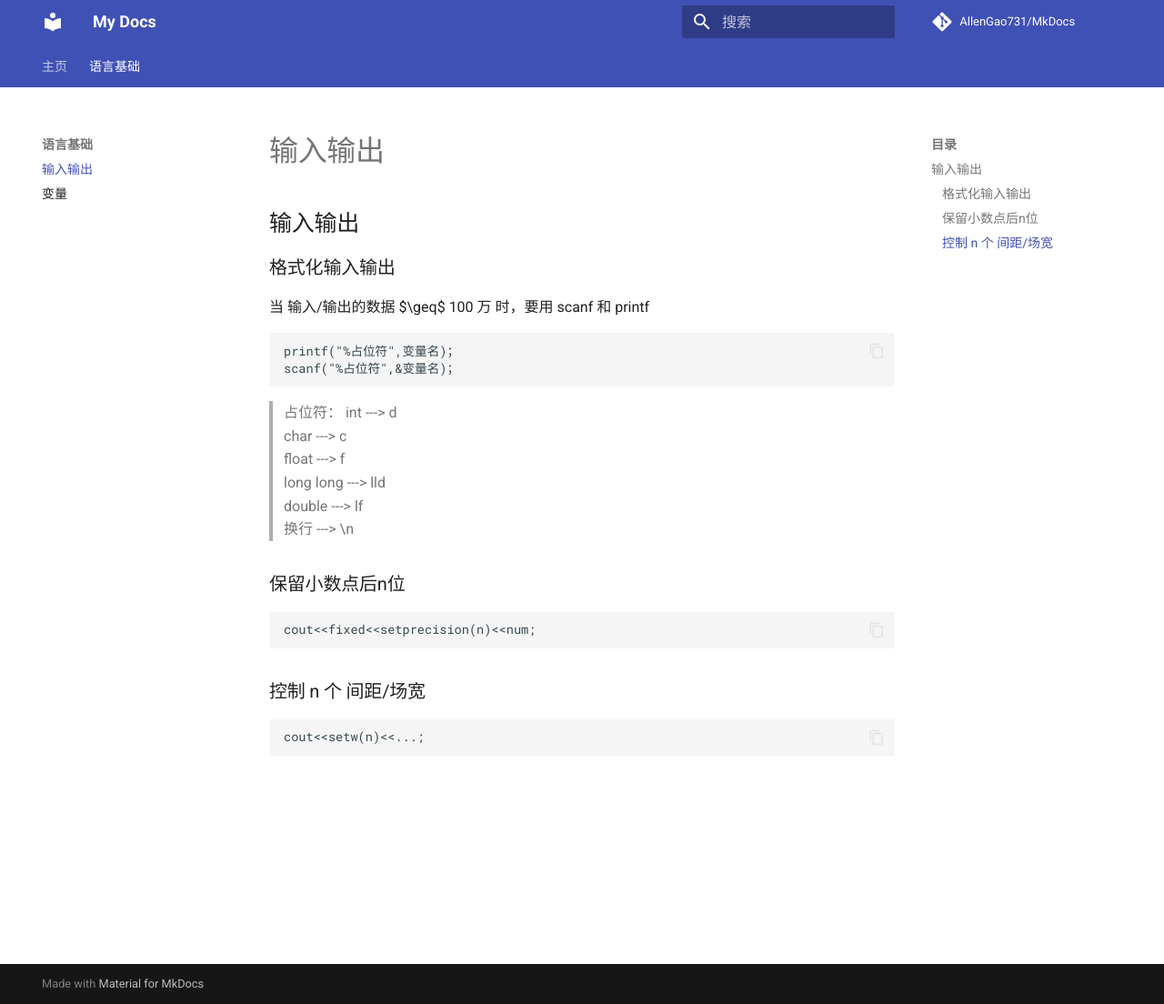
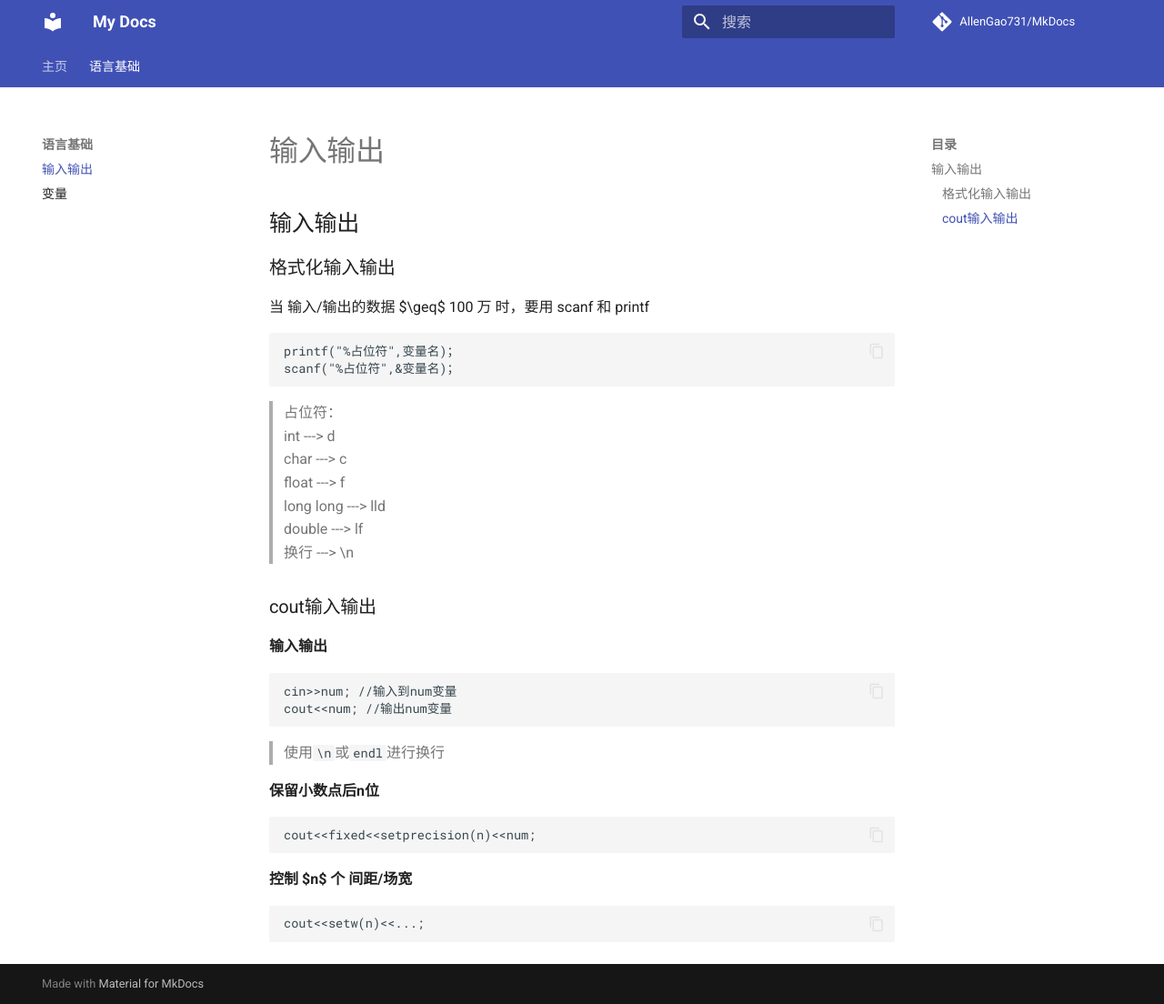
Before and after one commit to AllenGao731/MkDocs, an MkDocs documentation site: the page built from docs/lang/io.md, in a window 1280 px wide and 1104 px high. Shown: the whole window at 91% size. Built offline with MkDocs 1.6.1 and Material for MkDocs 9.7.7, drawn with Linux system fonts in a browser that asks for light colours; comment, search, counter and statistics services are not loaded.

Commit message:
更改排版

````diff
--- a/docs/lang/io.md
+++ b/docs/lang/io.md
@@ -7,6 +7,7 @@
 printf("%占位符",变量名)；
 scanf("%占位符",&变量名)；
 ```
+
 > 占位符：
 int ---> d
 char ---> c
@@ -15,12 +16,22 @@
 double ---> lf
 换行 ---> \n
 
-### 保留小数点后n位
+### cout输入输出
+
+**输入输出**
+```cpp
+cin>>num; //输入到num变量
+cout<<num; //输出num变量
+```
+
+> 使用```\n```或```endl```进行换行
+
+**保留小数点后n位**
 ```cpp
 cout<<fixed<<setprecision(n)<<num;
 ```
 
-### 控制 n 个 间距/场宽
+**控制 $n$ 个 间距/场宽**
 ```cpp
 cout<<setw(n)<<...;
 ```
````
Also changed, not shown: docs/lang/variable.md (+14 -7 lines).
